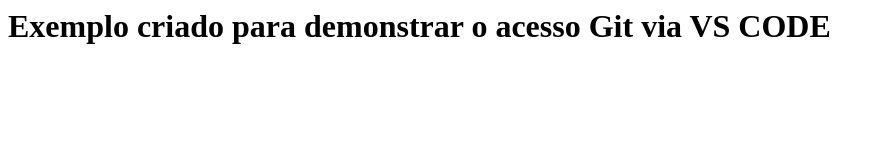
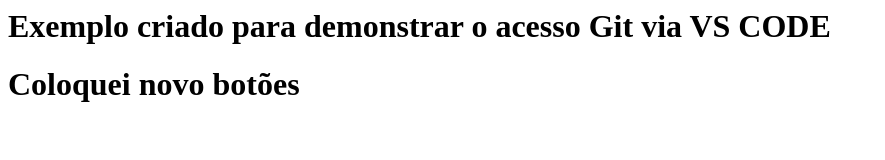
Before and after one commit to bonafew/EmergenciaIdoso, a plain HTML site: page index.html in a window 1280 px wide. Shown: the whole page, without its empty margins (0-885 px from the left). Drawn offline with Linux system fonts and the light colour scheme.

Commit message:
Novos Botões

```diff
--- a/index.html
+++ b/index.html
@@ -4,5 +4,6 @@
     </head>
     <body>
         <h1>Exemplo criado para demonstrar o acesso Git via VS CODE</h1>
+        <h1>Coloquei novo botões</h1>
     </body>
 </html>
```
